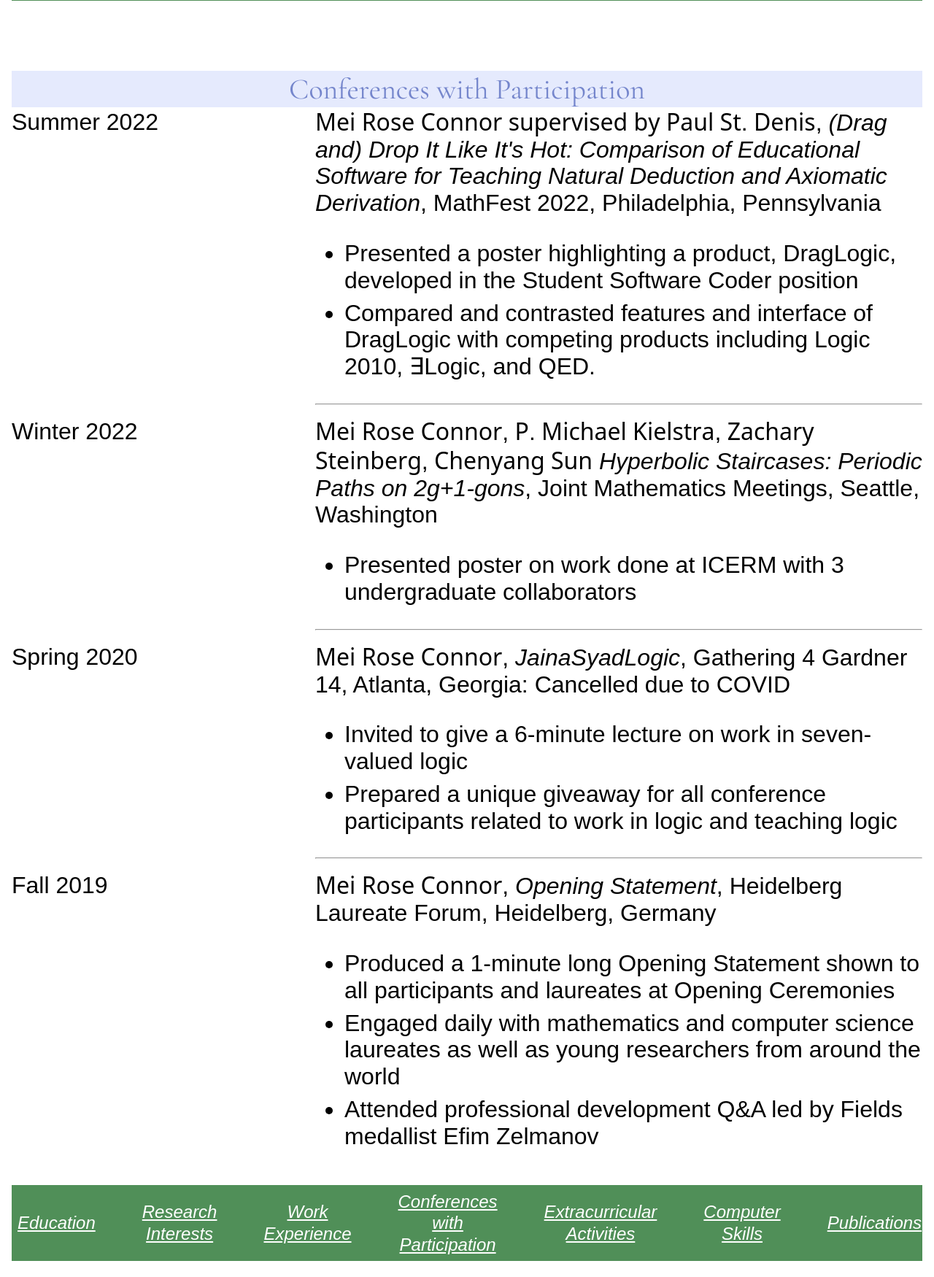
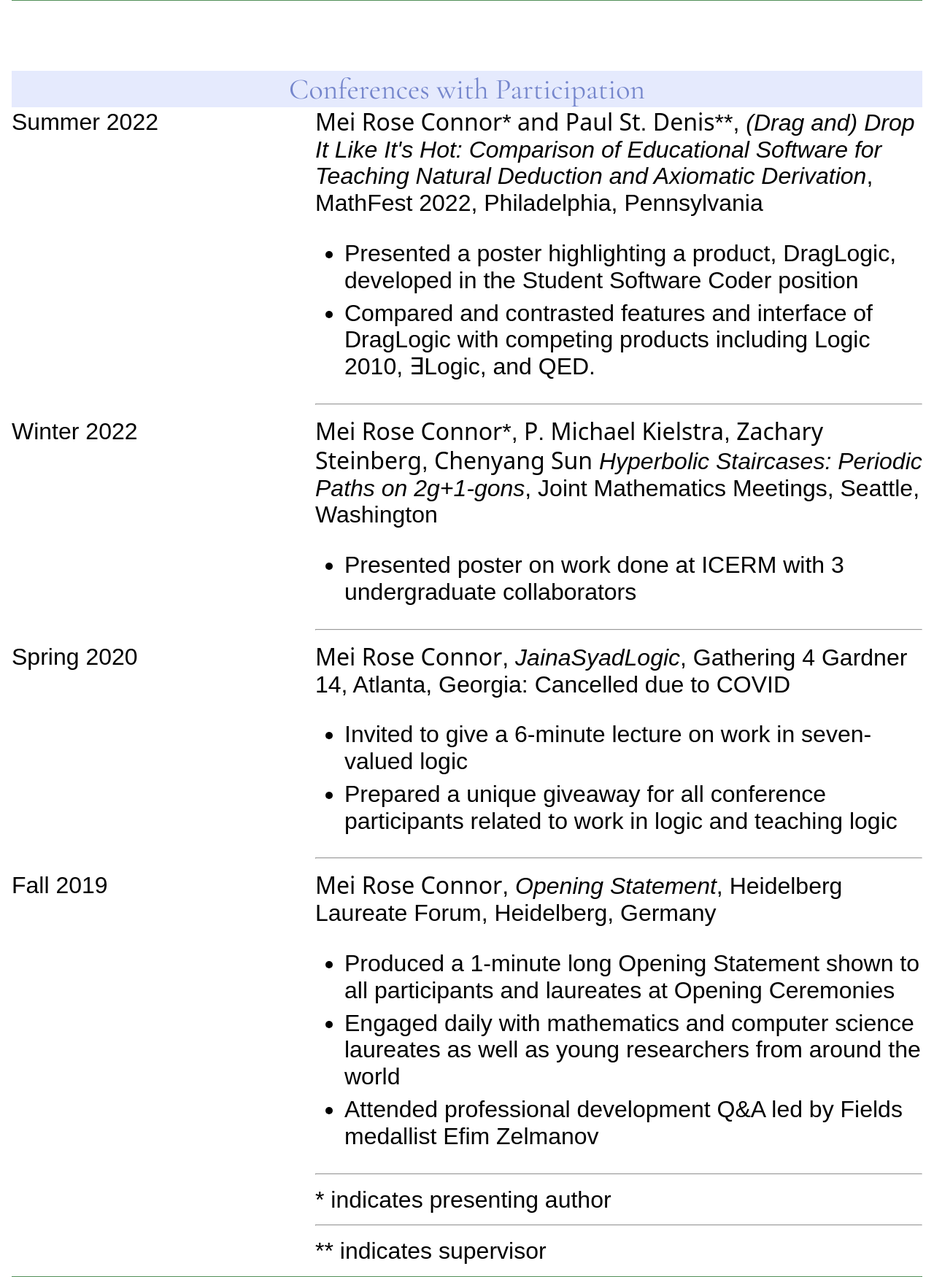
Before and after one commit to RossignolD/meiWebsite, a PHP site: page /interactive-cv.html in a window 1280 px wide. Shown: the part 3768-5518 px from the top of the page at 73% size. Run offline with PHP 8.4, Linux system fonts and the light colour scheme; some libraries are stand-ins or nearby versions.

Commit message:
minor tweaks to interactive-cv, including hyperlink hover color and indication of presenting author/supervisor roles

```diff
--- a/interactive-cv.html
+++ b/interactive-cv.html
@@ -219,7 +219,7 @@
                     <div class="cv-container-conferences">
                         <div class="cv-left-conferences4">Summer 2022</div>
                         <div class="contents-conferences4">
-                            <b> Mei Rose Connor supervised by Paul St. Denis</b>, <em>(Drag and) Drop It Like It's Hot:
+                            <b> Mei Rose Connor* and Paul St. Denis**</b>, <em>(Drag and) Drop It Like It's Hot:
                                 Comparison of Educational Software for Teaching Natural Deduction and Axiomatic
                                 Derivation</em>, MathFest 2022, Philadelphia, Pennsylvania
                             <ul>
@@ -233,7 +233,8 @@
                         </div>
                         <div class="cv-left-conferences3">Winter 2022</div>
                         <div class="contents-conferences3">
-                            <b>Mei Rose Connor, P. Michael Kielstra, Zachary Steinberg, Chenyang Sun</b> <em> Hyperbolic
+                            <b>Mei Rose Connor*, P. Michael Kielstra, Zachary Steinberg, Chenyang Sun</b> <em>
+                                Hyperbolic
                                 Staircases: Periodic Paths on 2g+1-gons</em>, Joint Mathematics Meetings,
                             Seattle, Washington
                             <ul>
@@ -265,7 +266,15 @@
                                     researchers from around the world</li>
                                 <li>Attended professional development Q&A led by Fields medallist Efim Zelmanov</li>
                             </ul>
+                            <hr>
                         </div>
+
+                        <div class="contents-conferences0">
+                            * indicates presenting author
+                            <hr>
+                            ** indicates supervisor
+                        </div>
+
                     </div>
                     <div class="flex-container-smalltext">
                         <a href="#education" class="hyper cv-link">Education</a>
@@ -387,8 +396,8 @@
                         <div class="cv-container-papers">
                             <div class="cv-left-paper-1">2021</div>
                             <div> Mei Rose Connor, Diana Davis, Paige Helms, Samuel Lelièvre, Michael Kielstra, Zachary
-                                Steinberg, and Chenyang Sun. <em> Hyperbolic staircases: Periodic paths on 2g + 1-gons.</em> <a
-                                    href="https://arxiv.org/abs/2111.13971"> Preprint.</a></div>
+                                Steinberg, and Chenyang Sun. <em> Hyperbolic staircases: Periodic paths on 2g +
+                                    1-gons.</em> <a href="https://arxiv.org/abs/2111.13971"> Preprint.</a></div>
                         </div>
                     </div>
                 </div>
--- a/public/css/style.css
+++ b/public/css/style.css
@@ -1,11 +1,4 @@
 
-.hyper:hover{
-  color: #72CC7E;
-}
-
-.cv-link:visited{
-  color:#72CC7E;
-}
 
 .active{
   background-color:#50878F ;
@@ -217,11 +210,6 @@ button {
 
 }
 
-.button-small:hover {
-  background-color: #72cc7e;
-  outline: none;
-}
-
 /* Dropdown Button */
 .dropbtn {
   background-color: #72B9CC;
@@ -277,6 +265,16 @@ button {
 .dropdown:hover .dropbtn {
   background-color: #50878F;
   border-radius: 0;
+}
+
+
+
+.cv-link:visited{
+  color:#72CC7E;
+}
+
+.cv-link:hover{
+  color:#cbeed0
 }
 
 #nightingale {
```
